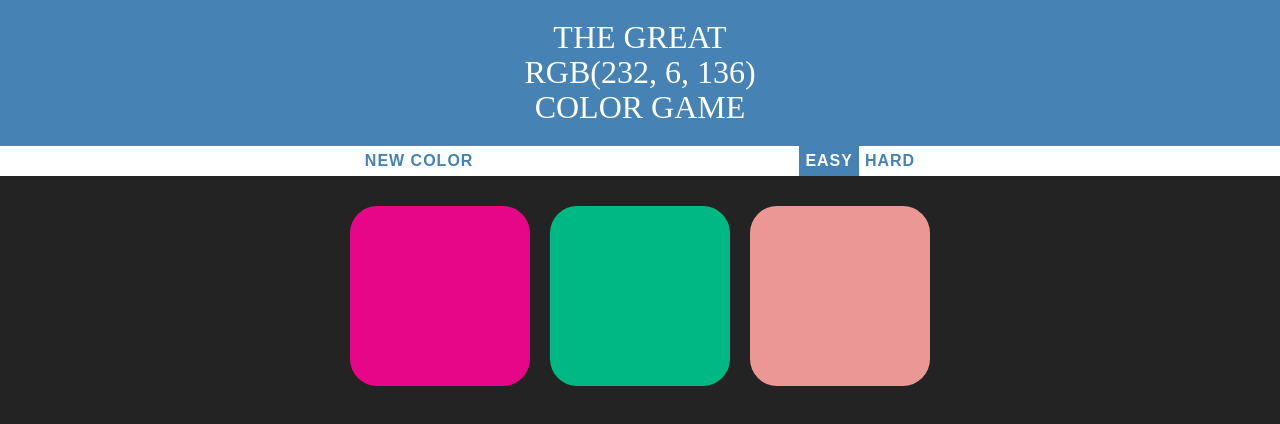
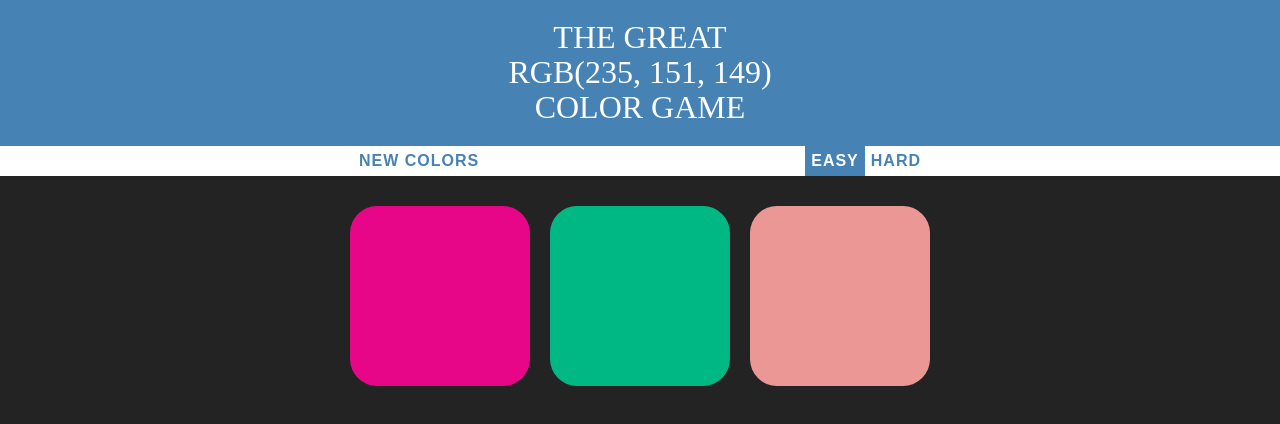
Before and after one commit to Arsainos/WebDeveloperBootcampStudy, a plain HTML site: page Color Game/colorGame.html in a window 1280 px wide. Both pictures are taken after a click on the button "EASY". Drawn offline with Linux system fonts and the light colour scheme.

Commit message:
completed ColorGame project

```diff
--- a/Color Game/colorGame.css
+++ b/Color Game/colorGame.css
@@ -61,6 +61,7 @@ button {
     transition: all 0.3s;
     -webkit-transition: all 0.3s;
     -moz-transition: all 0.3s;
+    outline: none;
 }
 
 button:hover{
--- a/Color Game/colorGame.html
+++ b/Color Game/colorGame.html
@@ -19,8 +19,8 @@
 <div id="stripe">
     <button id="reset">New color</button>
     <span id="message"></span>
-    <button id="easyBtn">Easy</button>
-    <button id="hardBtn" class="selected">Hard</button>
+    <button class="mode">Easy</button>
+    <button class="mode selected">Hard</button>
 </div>
 
 <div id="container">
--- a/Color Game/colorGame.js
+++ b/Color Game/colorGame.js
@@ -1,64 +1,38 @@
 var numberOfSquares = 6;
-var colors = generateRandomColors(numberOfSquares);
+var colors = [];
+var pickedColor;
 var squares = document.querySelectorAll(".square");
-var pickedColor = pickColor();
 var display = document.getElementById("colorDisplay");
 var messageDisplay = document.getElementById("message");
 var h1 = document.querySelector("h1");
 var resetButton = document.querySelector("#reset");
-var easyBtn = document.getElementById("easyBtn");
-var hardBtn = document.getElementById("hardBtn");
+var modeButtons = document.querySelectorAll(".mode");
 
-easyBtn.addEventListener("click",function(){
-    hardBtn.classList.remove("selected");
-    easyBtn.classList.add("selected");
-    numberOfSquares = 3;
-    colors = generateRandomColors(numberOfSquares);
-    pickedColor = pickColor();
-    display.textContent = pickedColor;
+init();
 
-    for(var i=0;i<squares.length;i++)
-    {
-        if(colors[i]){
-            squares[i].style.background = colors[i];
-        } else {
-            squares[i].style.display = "none";
+function init(){
+    setupModeButtons();
+    setupSquares();
+    reset();
+};
+
+function setupModeButtons(){
+    for(var i=0;i<modeButtons.length;i++){
+        modeButtons[i].addEventListener("click",function(){
+            modeButtons.forEach(function(element){
+                element.classList.remove("selected");
+            });
+            this.classList.add("selected");
+
+            this.textContent === "Easy" ? numberOfSquares = 3: numberOfSquares = 6;
+            reset();
+        });
     }
-    }
-});
+};
 
-hardBtn.addEventListener("click",function(){
-    hardBtn.classList.add("selected");
-    easyBtn.classList.remove("selected");
-    numberOfSquares = 6;
-    colors = generateRandomColors(numberOfSquares);
-    pickedColor = pickColor();
-    display.textContent = pickedColor;
-
-    for(var i=0;i<squares.length;i++){
-        squares[i].style.background = colors[i];
-        squares[i].style.display = "block";
-    }
-});
-
-resetButton.addEventListener("click",function(){
-   colors = generateRandomColors(numberOfSquares);
-   pickedColor = pickColor();
-   display.textContent = pickedColor;
-
-   for(var i=0;i<squares.length;i++)
-   {
-       squares[i].style.backgroundColor = colors[i];
-   }
-});
-
-display.textContent = pickedColor;
-
-
+function setupSquares(){
     for(var i=0; i<squares.length;i++)
     {
-    squares[i].style.backgroundColor = colors[i];
-
         squares[i].addEventListener("click",function(){
             var clickedColor = this.style.backgroundColor;
 
@@ -69,11 +43,34 @@ for(var i=0; i<squares.length;i++)
                 h1.style.background = clickedColor;
             } else {
                 this.style.background = "#232323";
-            // this.style.display = "none";
                 messageDisplay.textContent = "Try Again";
             }
         });
     }
+};
+
+function reset(){
+    colors = generateRandomColors(numberOfSquares);
+   pickedColor = pickColor();
+   display.textContent = pickedColor;
+   messageDisplay.textContent = "";
+   resetButton.textContent = "New colors";
+   for(var i=0;i<squares.length;i++)
+   {
+       if(colors[i])
+       {
+           squares[i].style.display = "block";
+           squares[i].style.background = colors[i];
+       } else {
+           squares[i].style.display = "none";
+       }
+   }
+   h1.style.background = "steelblue";
+};
+
+resetButton.addEventListener("click",function(){
+   reset();
+});
 
 function changeColor(color){
     for(var i=0;i<squares.length;i++)
```
Lines whose indentation alone changed are shown as unchanged.
